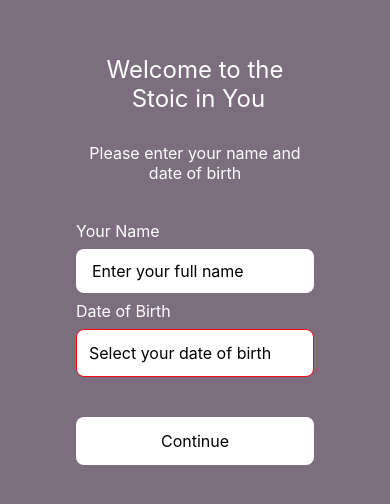
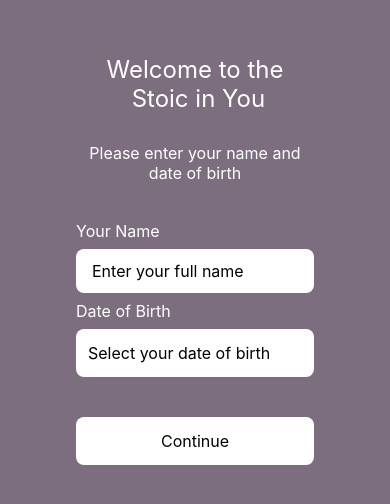
Before and after one commit to PeterX12/TheStoicInYou, a React Native app: screen /Onboarding in a window 390 px wide. Shown: the part 162-666 px from the top of the page. Built offline with nearby package versions, Linux system fonts and the light colour scheme.

Commit message:
Remove border and error outilne if no error

```diff
--- a/src/components/DatePicker.tsx
+++ b/src/components/DatePicker.tsx
@@ -124,8 +124,6 @@ const styles = StyleSheet.create({
   },
   input: {
     backgroundColor: AppColors.White,
-    borderWidth: 1,
-    borderColor: AppColors.Error,
     borderRadius: 8,
     padding: 12,
     justifyContent: "center",
```
